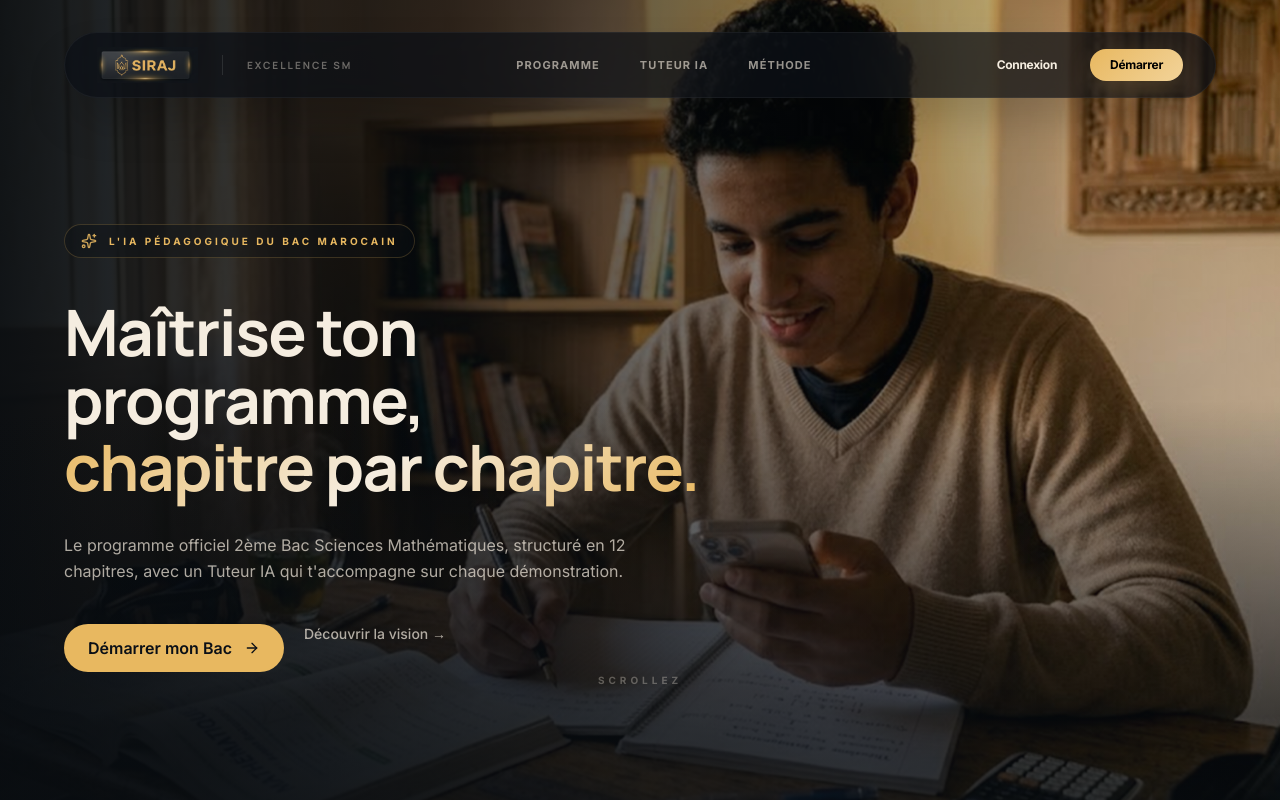
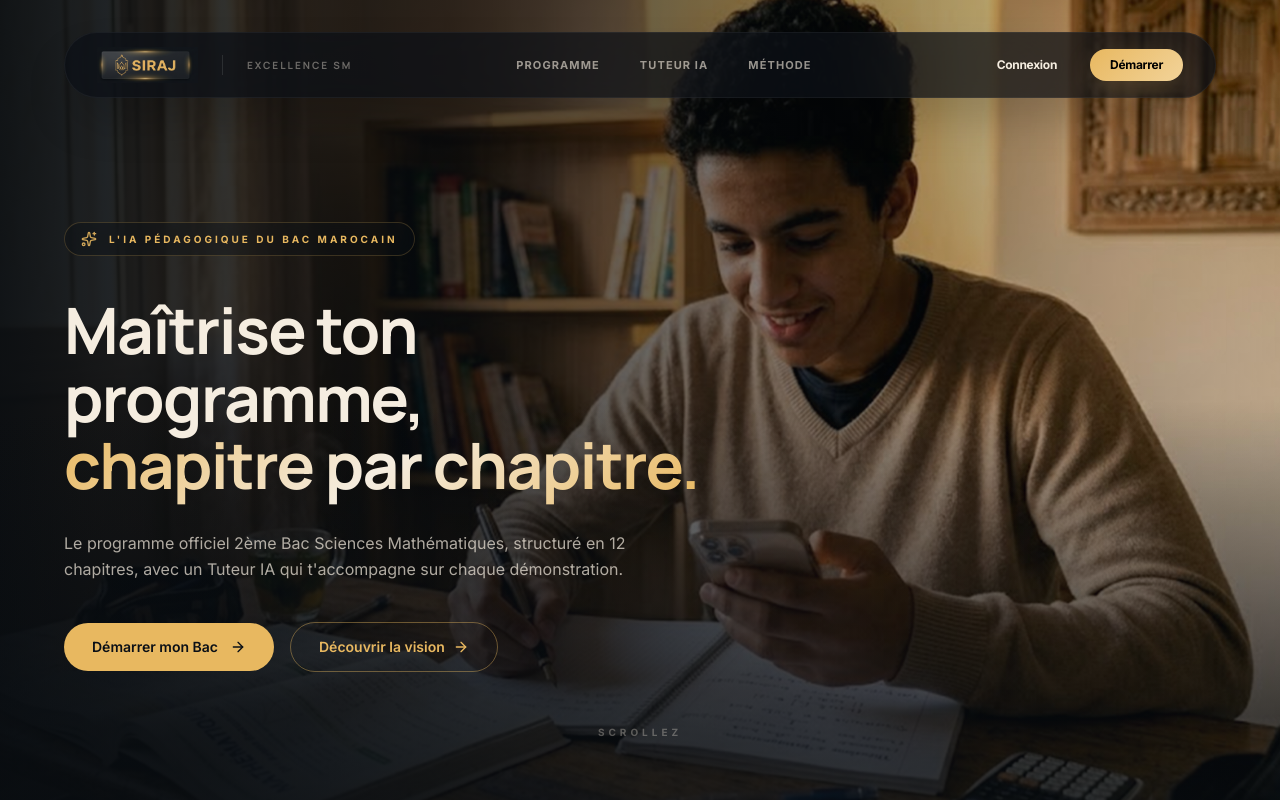
Before and after one commit to datguynabeel/Bac-IA, a Next.js app in the folder showcase-app/: page /test-premium in a window 1280 px wide. Shown: the top 800 px of the page. Built offline with nearby package versions, Linux system fonts and the light colour scheme.

Commit message:
fix(showcase): hero 2-line title, CTA vision gold outline, scrollez lower

```diff
--- a/showcase-app/app/test-premium/page.jsx
+++ b/showcase-app/app/test-premium/page.jsx
@@ -225,8 +225,7 @@ export default function TestPremiumPage() {
             </div>
 
             <h1 className="text-[40px] md:text-[64px] font-bold tracking-tight mb-8" style={{ fontFamily: 'Manrope, sans-serif', lineHeight: '1.05' }}>
-              <span className="text-[#F5EDE0]">Maîtrise ton</span><br />
-              <span className="text-[#F5EDE0]">programme,</span><br />
+              <span className="text-[#F5EDE0]">Maîtrise ton programme,</span><br />
               <span style={{
                 background: 'linear-gradient(135deg, #E8B860 0%, #F5EDE0 50%, #E8B860 100%)',
                 WebkitBackgroundClip: 'text', WebkitTextFillColor: 'transparent'
@@ -237,13 +236,14 @@ export default function TestPremiumPage() {
               Le programme officiel 2ème Bac Sciences Mathématiques, structuré en 12 chapitres, avec un Tuteur IA qui t'accompagne sur chaque démonstration.
             </p>
 
-            <div className="flex flex-col sm:flex-row items-start gap-5">
-              <a href="#programme" className="inline-flex items-center gap-3 bg-[#E8B860] text-[#0A0F16] px-6 py-3 rounded-full font-semibold hover:bg-[#F0C570] transition-colors">
+            <div className="flex flex-col sm:flex-row items-center gap-4">
+              <a href="#programme" className="inline-flex items-center justify-center gap-3 bg-[#E8B860] text-[#0A0F16] px-7 py-3.5 rounded-full font-semibold text-sm hover:bg-[#F0C570] transition-colors">
                 Démarrer mon Bac
                 <ArrowRight className="w-4 h-4" />
               </a>
-              <a href="#vision" className="text-[#F5EDE0]/70 hover:text-[#F5EDE0] transition-colors text-sm font-medium">
-                Découvrir la vision →
+              <a href="#vision" className="inline-flex items-center justify-center gap-2 px-7 py-3.5 rounded-full font-semibold text-sm text-[#E8B860] border border-[#E8B860]/40 hover:border-[#E8B860] hover:bg-[#E8B860]/5 transition-all">
+                Découvrir la vision
+                <ArrowRight className="w-4 h-4" />
               </a>
             </div>
           </motion.div>
@@ -251,10 +251,10 @@ export default function TestPremiumPage() {
 
         <motion.div
           initial={{ opacity: 0 }} animate={{ opacity: 0.3 }} transition={{ delay: 1.5, duration: 1 }}
-          className="absolute bottom-12 left-1/2 -translate-x-1/2 flex flex-col items-center gap-4"
+          className="absolute bottom-4 left-1/2 -translate-x-1/2 flex flex-col items-center gap-3"
         >
           <span className="text-[10px] font-bold tracking-[0.4em] uppercase">Scrollez</span>
-          <div className="w-[0.5px] h-12 bg-gradient-to-b from-[#E8B860] to-transparent" />
+          <div className="w-[0.5px] h-8 bg-gradient-to-b from-[#E8B860] to-transparent" />
         </motion.div>
       </section>
 
```
